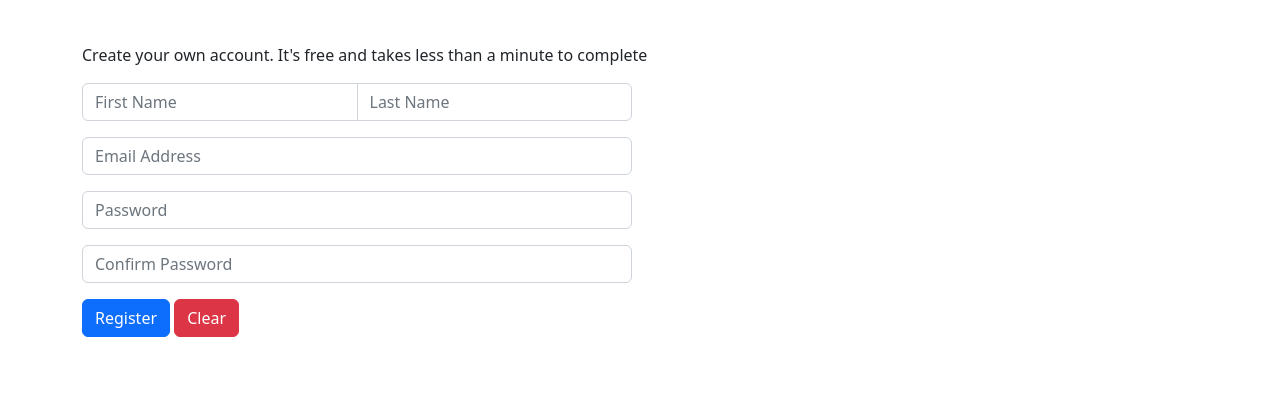
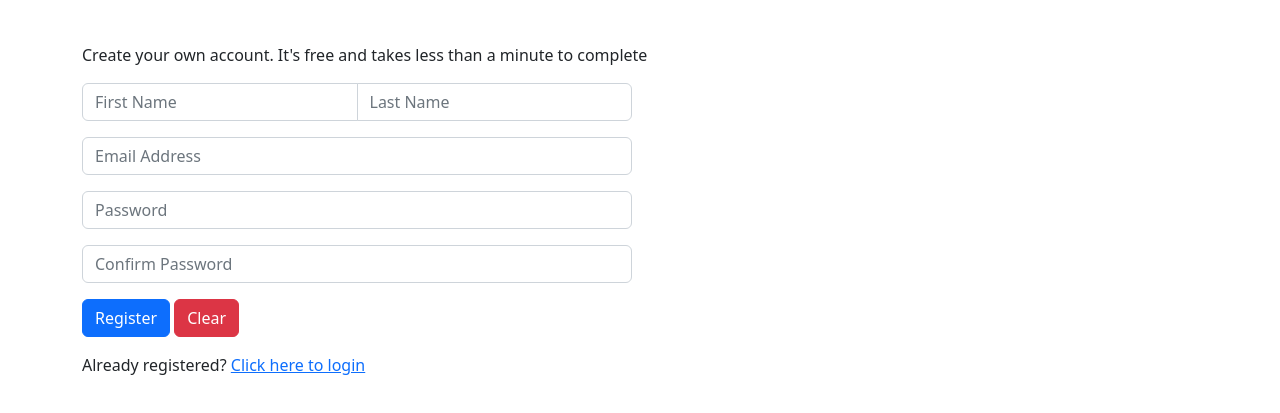
Before and after one commit to Americanprogrammer108/Americanprogrammer108.github.io, a website: page register.html in a window 1280 px wide. Shown: the part 109-522 px from the top of the page. Drawn offline with nearby package versions, Linux system fonts and the light colour scheme.

Commit message:
Update register.html

```diff
--- a/register.html
+++ b/register.html
@@ -45,6 +45,7 @@
             <button id="sendButton" type="submit" class="btn btn-primary">Register</button>
             <button id="cancelButton" type="reset" class="btn btn-danger">Clear</button>
         </form>
+        <p>Already registered? <a href="login.html">Click here to login</a> </p>
 
 
     </div>
```
